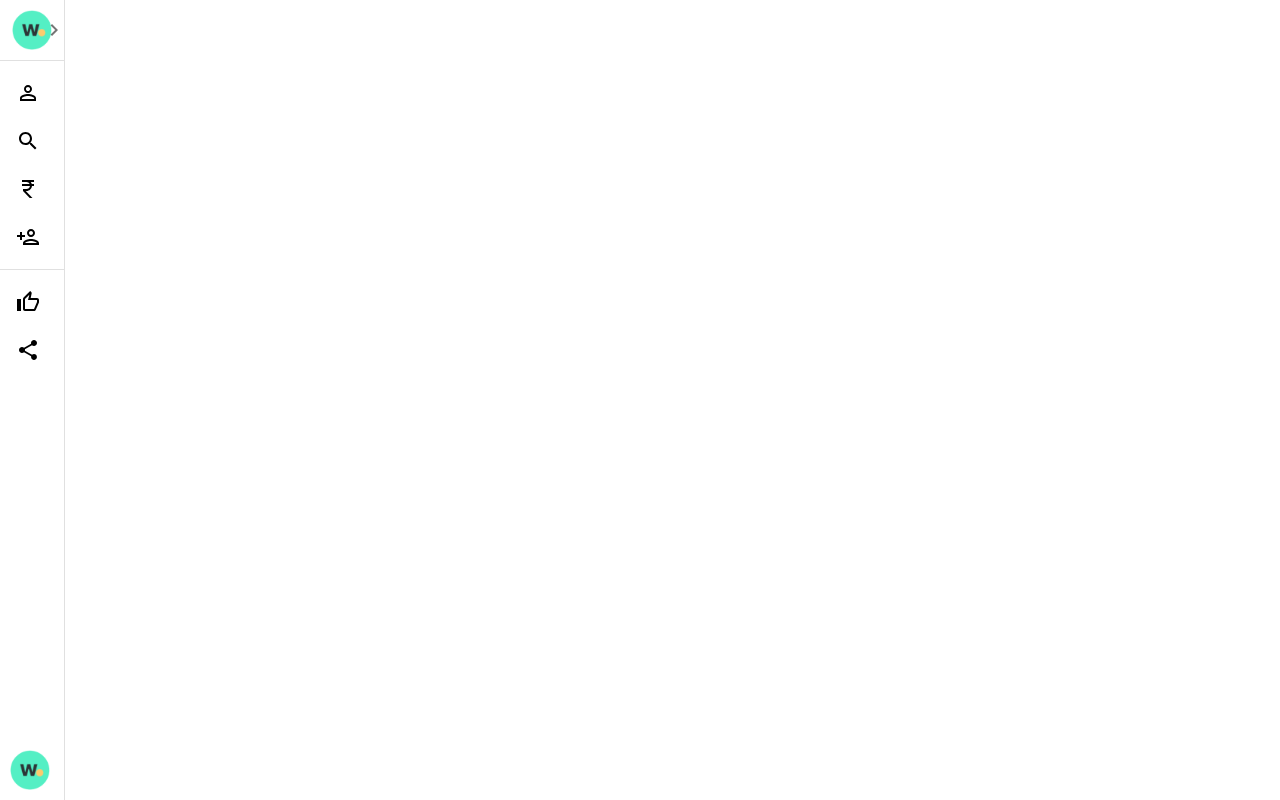
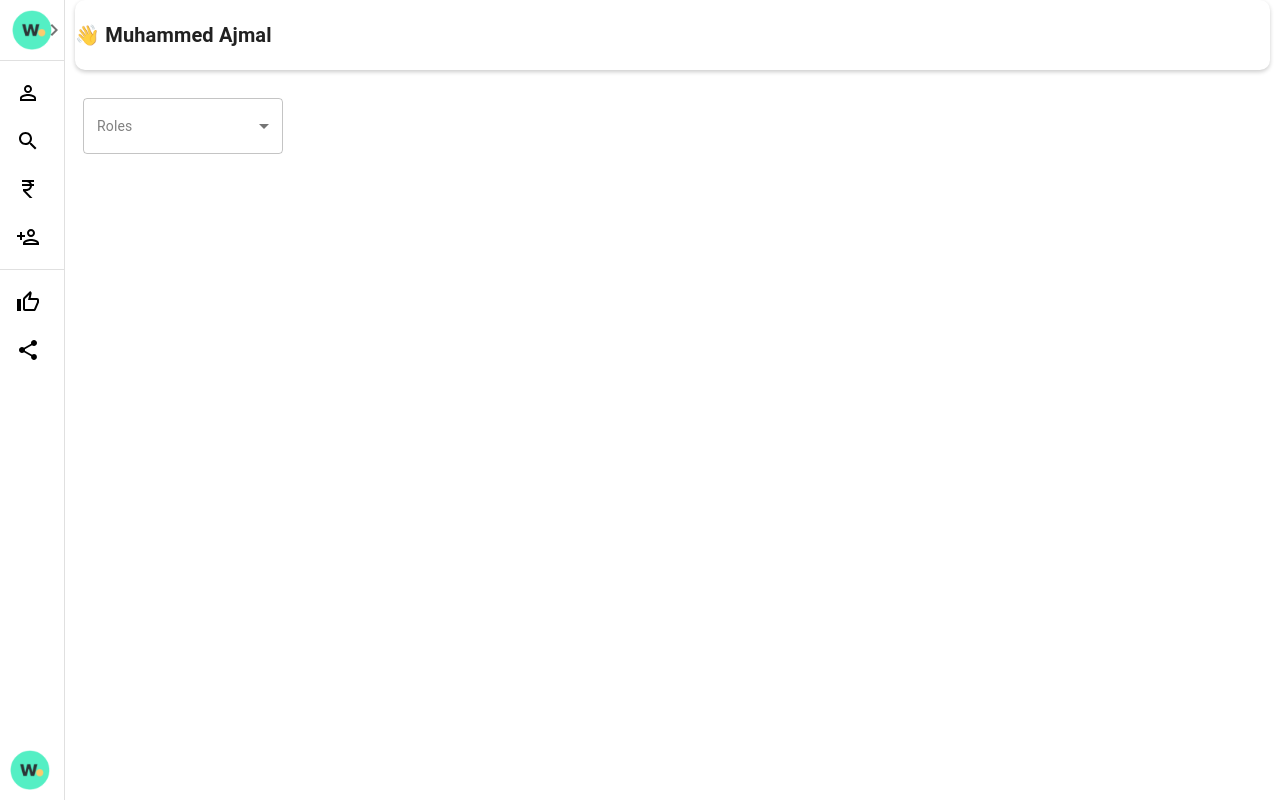
Before and after one commit to ajmalmohad/weekday, a React (Vite) app: page / in a window 1280 px wide. Built offline with nearby package versions, Linux system fonts and the light colour scheme.

Commit message:
feat: select box with multiselect

```diff
--- /dev/null
+++ b/src/App.css
@@ -0,0 +1,20 @@
+.main{
+    padding: 0 10px;
+}
+
+.welcome {
+    padding: 20px 0;
+    border-radius: 10px;
+    box-shadow: rgba(0, 0, 0, 0.2) 0px 2px 4px 0px;
+}
+
+.welcome > p {
+    font-size: 20px;
+    font-weight: 600;
+}
+
+.filters{
+    display: flex;
+    flex-wrap: wrap;
+    margin-top: 20px;
+}
--- a/src/App.tsx
+++ b/src/App.tsx
@@ -1,12 +1,30 @@
-import Box from '@mui/material/Box';
+import CssBaseline from "@mui/material/CssBaseline";
+import Box from "@mui/material/Box";
 import { MiniDrawer } from './components/drawer';
+import MultipleSelectChip from './components/select';
+import "./App.css";
 
 export default function App() {
+  let onSelectionChange = (selectedItems: string[]) => {
+    console.log(selectedItems);
+  }
+
   return (
     <Box sx={{ display: 'flex' }}>
+      <CssBaseline />
       <MiniDrawer />
-      <Box component="main" sx={{ flexGrow: 1, p: 3 }}>
-
+      <Box className="main" component="main" sx={{ flexGrow: 1 }}>
+        <div className="welcome">
+          <p>👋 Muhammed Ajmal</p>
+        </div>
+        <div className="filters">
+          <MultipleSelectChip
+            onSelectionChange={onSelectionChange}
+            name="Roles"
+            options={["frontend", "backend"]}
+            mode={"multiple"}
+          />
+        </div>
       </Box>
     </Box>
   );
--- /dev/null
+++ b/src/components/css/select.css
@@ -0,0 +1,4 @@
+.select-placeholder {
+  font-size: 14px;
+  color: gray;
+}
--- /dev/null
+++ b/src/components/select.tsx
@@ -0,0 +1,71 @@
+import React from 'react';
+import { Box, OutlinedInput, MenuItem, FormControl, Select, Chip, SelectChangeEvent } from '@mui/material';
+import { Cancel } from '@mui/icons-material';
+import './css/select.css';
+
+interface MultipleSelectChipProps {
+  options: string[];
+  mode?: 'multiple' | 'single';
+  name: string;
+  onSelectionChange: (selectedItems: string[]) => void;
+}
+
+export default function MultipleSelectChip(
+  { options, mode, name, onSelectionChange }:
+  MultipleSelectChipProps) {
+  const [item, setItems] = React.useState<string[]>([]);
+
+  const handleChange = (event: SelectChangeEvent<typeof item>) => {
+    const {
+      target: { value },
+    } = event;
+    const newItems = typeof value === 'string' ? value.split(',') : value;
+    setItems(newItems);
+    onSelectionChange(newItems);
+  };
+
+  const handleDelete = (chipToDelete: string) => {
+    const newItems = item.filter((chip) => chip !== chipToDelete);
+    setItems(newItems);
+    onSelectionChange(newItems);
+  };
+
+  return (
+    <FormControl sx={{ m: 1, minWidth: 200 }}>
+      <Select
+        multiple={mode === 'multiple'}
+        displayEmpty
+        value={item}
+        onChange={handleChange}
+        input={<OutlinedInput id="select-multiple-chip" />}
+        renderValue={(selected) => (
+          selected.length > 0 ? (
+            <Box sx={{ display: 'flex', flexWrap: 'wrap', gap: 0.5 }}>
+              {selected.map((value) => (
+                <Chip
+                  key={value}
+                  label={value}
+                  clickable
+                  deleteIcon={<Cancel onMouseDown={(event) => event.stopPropagation()} />}
+                  onDelete={() => handleDelete(value as string)}
+                />
+              ))}
+            </Box>
+          ) : (
+            <p className='select-placeholder'>{name}</p>
+          )
+        )}
+        inputProps={{ 'aria-label': 'Without label' }}
+      >
+        <MenuItem disabled value="">
+          {name}
+        </MenuItem>
+        {options.map((elem) => (
+          <MenuItem key={elem} value={elem}>
+            {elem}
+          </MenuItem>
+        ))}
+      </Select>
+    </FormControl>
+  );
+}
```
